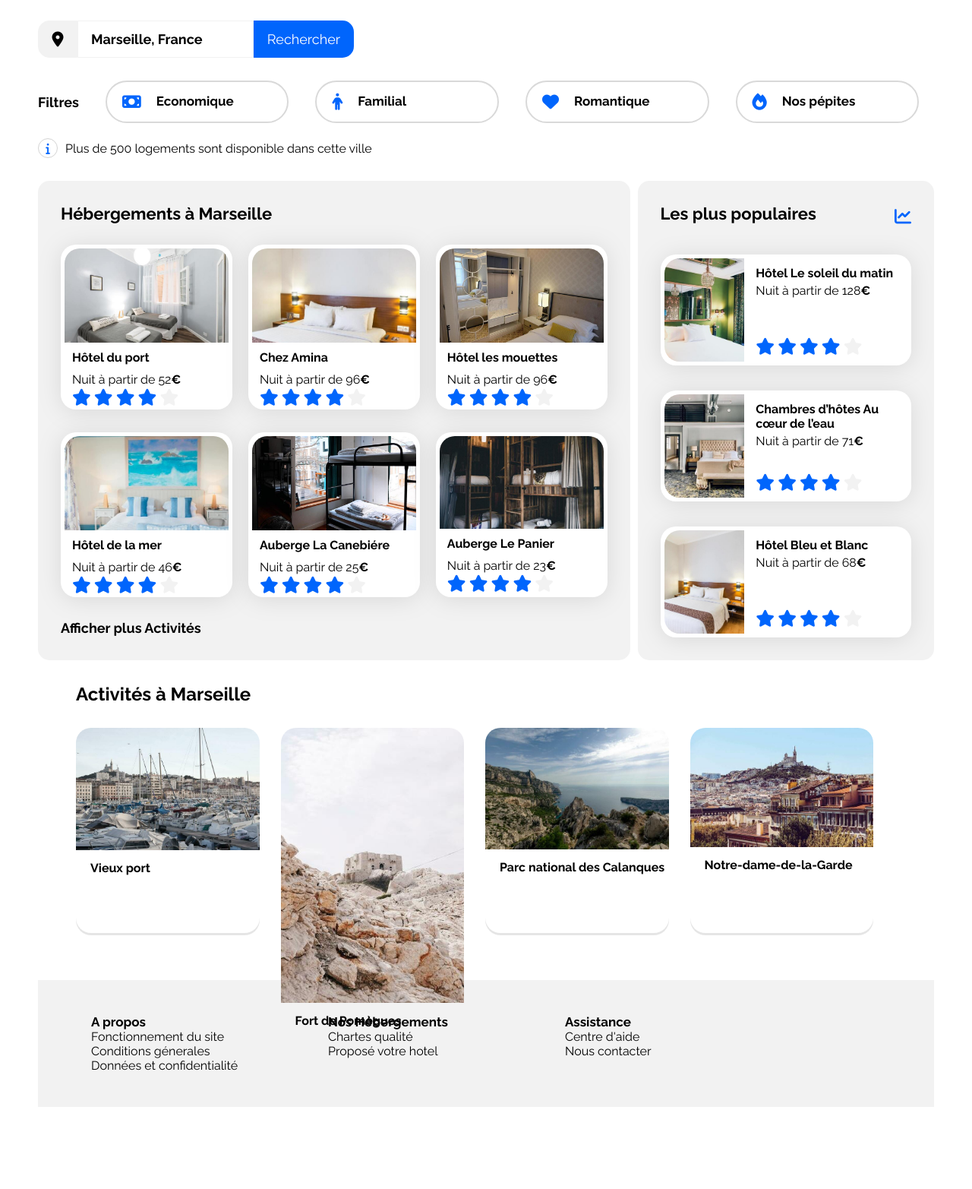
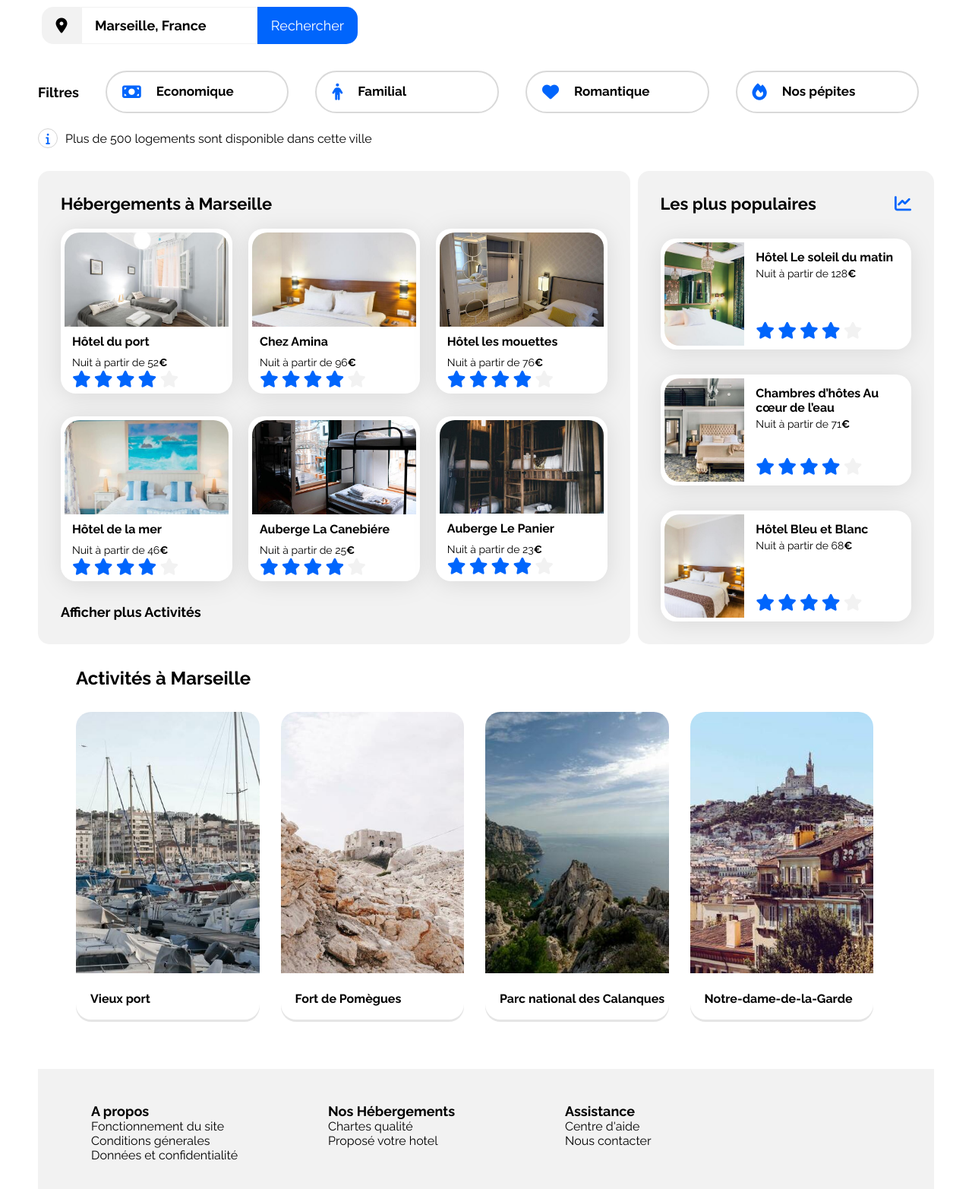
Before and after one commit to celine2605/ocr-projet-3, a plain HTML site: page index.html in a window 1280 px wide. Shown: the part 228-1793 px from the top of the page at 76% size. Before the commit the page ends 1685 px from the top, so only its background shows below. Drawn offline with Linux system fonts and the light colour scheme.

Commit message:
13 avril

```diff
--- a/css/style.css
+++ b/css/style.css
@@ -27,21 +27,23 @@
     font-size: 20px;
 }
 
-h3 {
-  font-size: 18px;
-}
-p {
-    font-size: 16px;
-}
-h2{
-font-size:17px;
-
-}
 header a {
     text-decoration: none;
     color: var(--main-color);
 }
-
+header h1 {
+font-size: 22px;
+margin-bottom: 8px;
+}
+header p {
+    font-size: 16px;
+}
+header h2{
+    font-size: 18px;
+}
+header h3 {
+    font-size: 17px;
+}
 .filtres {
     padding: 30px 0 0 0 ;
 }
@@ -74,7 +76,7 @@ header img {
     margin-top: 30px;
     margin-bottom: 60px;
 }
- nav header ul {
+nav header ul {
     list-style-type: none;
     display: flex;
     width: 100%;
@@ -96,19 +98,18 @@ header nav ul {
     display: flex;
 
 }
-
-
-
 .tagline-infos {
     display: flex;
     flex-direction: column;
-    padding-top: 63px;
+    padding-top: 40px;
 }
 .search-bar {
     display: flex;
     flex-direction: row;
     margin-bottom: 30px;
     margin-top: 30px;
+    padding: 5px;
+
 }
 .icon-search {
     width: 50px;
@@ -227,12 +228,6 @@ justify-content: center;
 /*--N--*/
 
 
-.section-title {
-    margin: 0;
-    font-size: 22px;
-    margin-bottom: 8px;
-}
-
 .card {
     background-color: white;
     border-radius: 20px;
@@ -294,7 +289,7 @@ flex-direction:row ;
     margin-bottom: 30px;
 }
 .hebergement-cards {
-   width: 30%;
+    width: 30%;
     height: 207px;
     display: flex;
     flex-direction: column;
@@ -403,16 +398,25 @@ flex-direction:row ;
     margin-bottom: 5px;
 }
 
-
-
-
-/****** activite *********/
-
-
 main figcaption {
 font-size: 16px;
 margin-left: 19px;
 cursor: pointer;
+font-weight: bold;
+margin-top: 10px;
+}
+main h2 {
+    font-size: 22px;
+}
+main h3 {
+    font-size: 16px;
+}
+main h4{
+    font-size: 18px;
+    cursor: pointer;
+}
+main p {
+    font-size: 14px;
 }
 
 .activite-section {
@@ -430,13 +434,11 @@ cursor: pointer;
     display: flex;
     justify-content: space-between;
     flex-direction: row;
-    height: 267px;
     margin-top: 30px;
 }
 
 .card-activites {
     width: 23%;
-    height: 270px;
     border-radius: 20px 20px 20px 20px ;
     box-shadow: 0 3px rgba(0, 0, 0, 0.1);
 
@@ -444,21 +446,13 @@ cursor: pointer;
 .card-activites img{
     object-fit: cover;
     width: 100%;
-    /* height: 380px; */
+    height: 85%;
     border-radius: 20px 20px 0 0;
     padding-bottom: 10px;
-
-}
-.card-title-activites {
-   font-size: 16px;
-    margin-left: 19px;
-    font-weight: bold;
-    cursor: pointer;
 }
 figure {
     height: 100%;
 }
-/****** pied de page ***********/
 
 footer {
 
@@ -467,37 +461,21 @@ footer {
     justify-content: flex-start;
     background: var(--main-bg-color)}
 
-    footer ul {
+footer li {
+    display: flex;
+    text-decoration: none;
+    cursor: pointer;
+    font-size: 16px;
+}
 
-        display: flex;
-        justify-content: flex-start;
-        padding-right: 20px;
-        flex-direction: column;
-
-
-
+footer h2 {
+    font-size: 18px;
 }
 
 footer div {
     width: 30%;
-    display: flex;
-    flex-direction: column;
-}
-
-
-footer li {
-    display: flex;
-    justify-content: flex-start;
-    text-decoration: none;
 
 }
-footer h2 {
-    display: flex;
-flex-direction: column;
-
-
-}
-
 
 
 
@@ -505,7 +483,20 @@ flex-direction: column;
 
 /****** Media queries ***********/
 /* Medium devices (tablets, less/equal than 1024px) */
-@media (max-width: 1024px) {
+
+
+@media screen and (max-width: 1024px) {
+.main-container{
+    padding: 0 20px;
+}
+    .row {
+        flex-direction: column;
+
+    }
+    .tablette-align {
+        flex-direction: row;
+        width: 100%;
+    }
     .hebergements-and-populaires {
         flex-direction: column;
     }
--- a/index.html
+++ b/index.html
@@ -34,7 +34,7 @@
 
             <!-- barre de recherche-->
             <section class="under-header tagline-infos ">
-                <h1 class="section-title">Trouvez votre hébergement pour des vacances de rêve</h1>
+                <h1>Trouvez votre hébergement pour des vacances de rêve</h1>
                 <p>Enplein centre ville ou en pleine nature</p>
                 <div class="search-bar">
                     <div class="icon-search">
@@ -55,7 +55,7 @@
                     <aside>
                         <div class="row">
                             <i class="fa-sharp fa-solid fa-money-bill"></i>
-                            <h2>Economique</h2>
+                            <h3>Economique</h3>
                         </div>
                     </aside>
                 </div>
@@ -64,7 +64,7 @@
                     <aside>
                         <div class="row">
                             <i class="fa-sharp fa-solid fa-person"></i>
-                            <h2>Familial</h2>
+                            <h3>Familial</h3>
                         </div>
 
                     </aside>
@@ -73,7 +73,7 @@
                     <aside>
                         <div class="row">
                             <i class="fa-sharp fa-solid fa-heart"></i>
-                            <h2>Romantique</h2>
+                            <h3>Romantique</h3>
                         </div>
                     </aside>
                 </div>
@@ -81,7 +81,7 @@
                     <aside>
                         <div class="row">
                             <i class="fa-sharp fa-solid fa-fire"></i>
-                            <h2>Nos pépites</h2>
+                            <h3>Nos pépites</h3>
                         </div>
                     </aside>
                 </div>
@@ -101,7 +101,7 @@
                         <h2 class="section-title">Hébergements à Marseille</h2>
 
                     </div>
-                    <div class="row">
+                    <div class="row tablette-align">
                         <article class="card hebergement-cards">
                             <img src="./images/hebergements/fred-kleber.jpg" alt="Image hotel du port">
                             <h3 class="card-title">Hôtel du port</h3>
@@ -134,7 +134,7 @@
                             <img src="./images/hebergements/reisetopia.jpg" alt="hôtel les mouettes">
                             <h3 class="card-title">Hôtel les mouettes
                             </h3>
-                            <p class="card-subtitle">Nuit à partir de 96<span class="euro">€</span></p>
+                            <p class="card-subtitle">Nuit à partir de 76<span class="euro">€</span></p>
                             <div class="card-rating">
                                 <i class="fa-xs fa-solid fa-star" aria-hidden="true"></i>
                                 <i class="fa-xs fa-solid fa-star" aria-hidden="true"></i>
@@ -146,7 +146,7 @@
 
                         </article>
                     </div>
-                    <div class="row">
+                    <div class="row tablette-align ">
                         <article class="card hebergement-cards">
                             <img src="./images/hebergements/la-mer.jpg" alt="Image hotel de la mer">
                             <h3 class="card-title">Hôtel de la mer</h3>
@@ -190,7 +190,7 @@
                             </div>
                         </article>
                     </div>
-                    <h3>Afficher plus Activités</h3>
+                    <h4>Afficher plus Activités</h4>
 
                 </section>
 
@@ -263,32 +263,36 @@
                 <div class="card-lign">
                     <div class="card-activites">
                         <figure>
+                            <img src="images/activites/vieux-port.jpg" alt="image du vieux port">
 
-                        <img src="images/activites/vieux-port.jpg" alt="image du vieux port">
-                        <figcaption class="card-title-activites">Vieux port</figcaption>
+                            <figcaption>Vieux port</figcaption>
+
                         </figure>
                     </div>
-
                     <div class="card-activites">
                         <figure>
                             <img src="images/activites/fort-de-pomegues.jpg" alt="image du fort de pomègue">
-                            <figcaption class="card-title-activites">Fort de Pomègues</figcaption>
+
+                            <figcaption>Fort de Pomègues</figcaption>
 
                         </figure>
                     </div>
                     <div class="card-activites">
                         <figure>
                             <img src="images/activites/parc-national-des-ca.jpg" alt="parc national des calanques">
+
                             <figcaption class="card-title-activites">Parc national des Calanques</figcaption>
+
                         </figure>
                     </div>
                     <div class="card-activites">
                         <figure>
+                            <img src="images/activites/notre-dame-de-la-garde.jpg"
+                                alt="image de notre dame de la garde">
 
-                        <img src="images/activites/notre-dame-de-la-garde.jpg" alt="image de notre dame de la garde">
-                        <figcaption class="card-title-activites">Notre-dame-de-la-Garde</figcaption>
+                            <figcaption>Notre-dame-de-la-Garde</figcaption>
+
                         </figure>
-
                     </div>
                 </div>
 
```
Lines whose indentation alone changed are shown as unchanged.
